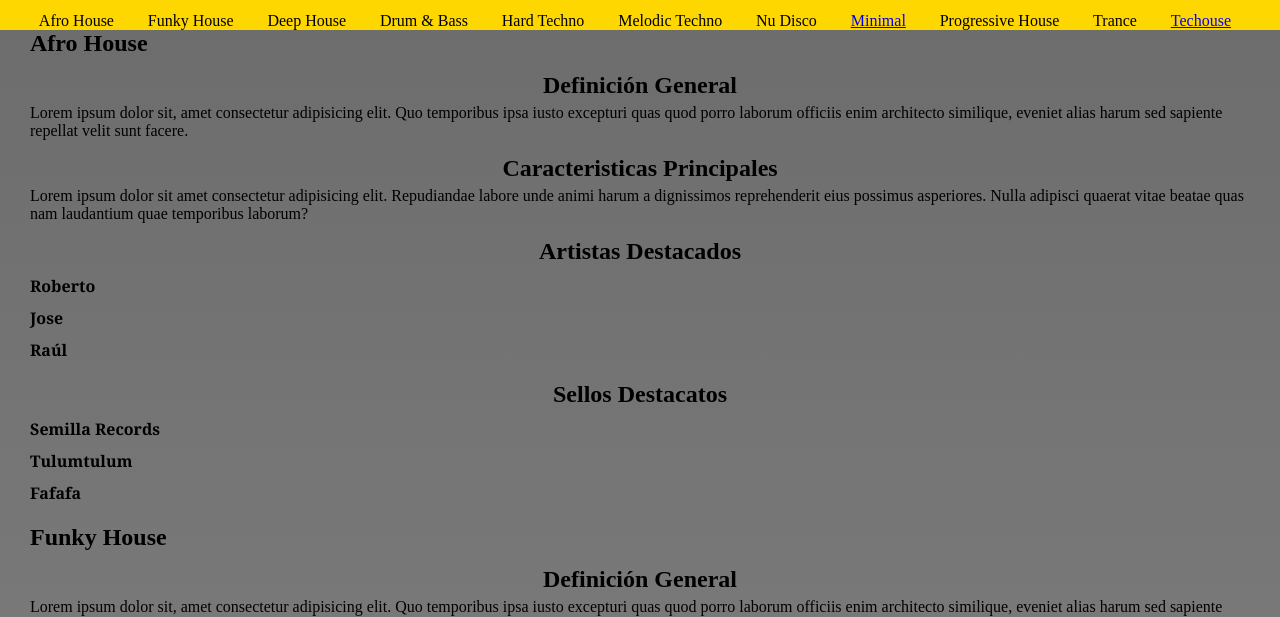
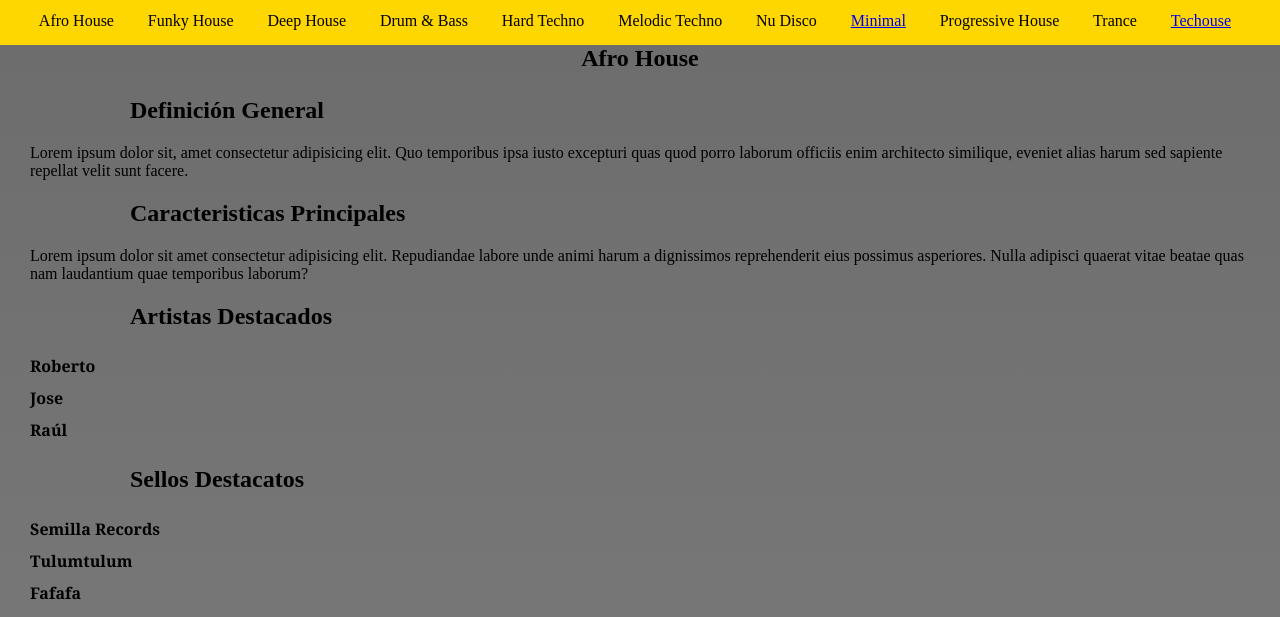
Before and after one commit to nicolasmorales92/repository-prep-course-CSS, a plain HTML site: page index.html in a window 1280 px wide. Shown: the part 132-749 px from the top of the page. Drawn offline with Linux system fonts and the light colour scheme.

Commit message:
modulo 4 CSS

```diff
--- a/style.css
+++ b/style.css
@@ -34,11 +34,11 @@
 .generos{
 background: linear-gradient(rgb(109, 109, 109), rgb(168, 168, 168), rgb(109, 109, 109))
 }
-.generos h2{
+.generos h1{
     text-align: center;
     margin: 15px 5px 5px 5px;
 }
-.generos h3{
+.generos h2{
     padding: 20px 10px 20px 100px;
 }
 ol{
```
